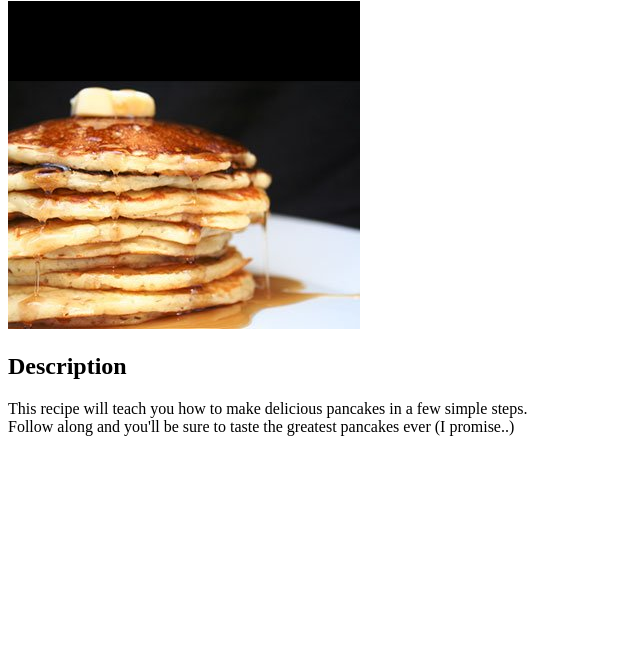
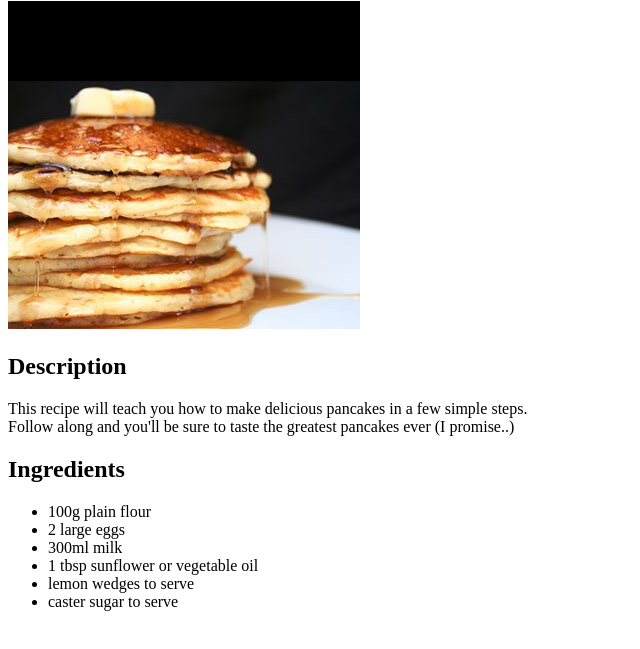
Before and after one commit to mrbce/odin-recipes, a plain HTML site: page recipes/pancakes.html in a window 1280 px wide. Shown: the part 79-728 px from the top of the page, without its empty margins (0-640 px from the left). Drawn offline with Linux system fonts and the light colour scheme.

Commit message:
added ingredients list to pancakes.html

```diff
--- a/recipes/pancakes.html
+++ b/recipes/pancakes.html
@@ -15,5 +15,16 @@
             This recipe will teach you how to make delicious pancakes in a few simple steps. <br> Follow along and you'll be sure to taste the greatest pancakes ever (I promise..)
         </p>
     </div>
+    <div id="ingredients">
+        <h2>Ingredients</h2>
+        <ul>
+            <li>100g plain flour</li>
+            <li>2 large eggs</li>
+            <li>300ml milk</li>
+            <li>1 tbsp sunflower or vegetable oil</li>
+            <li>lemon wedges to serve</li>
+            <li>caster sugar to serve</li>
+        </ul>
+    </div>
 </body>
 </html>
```
